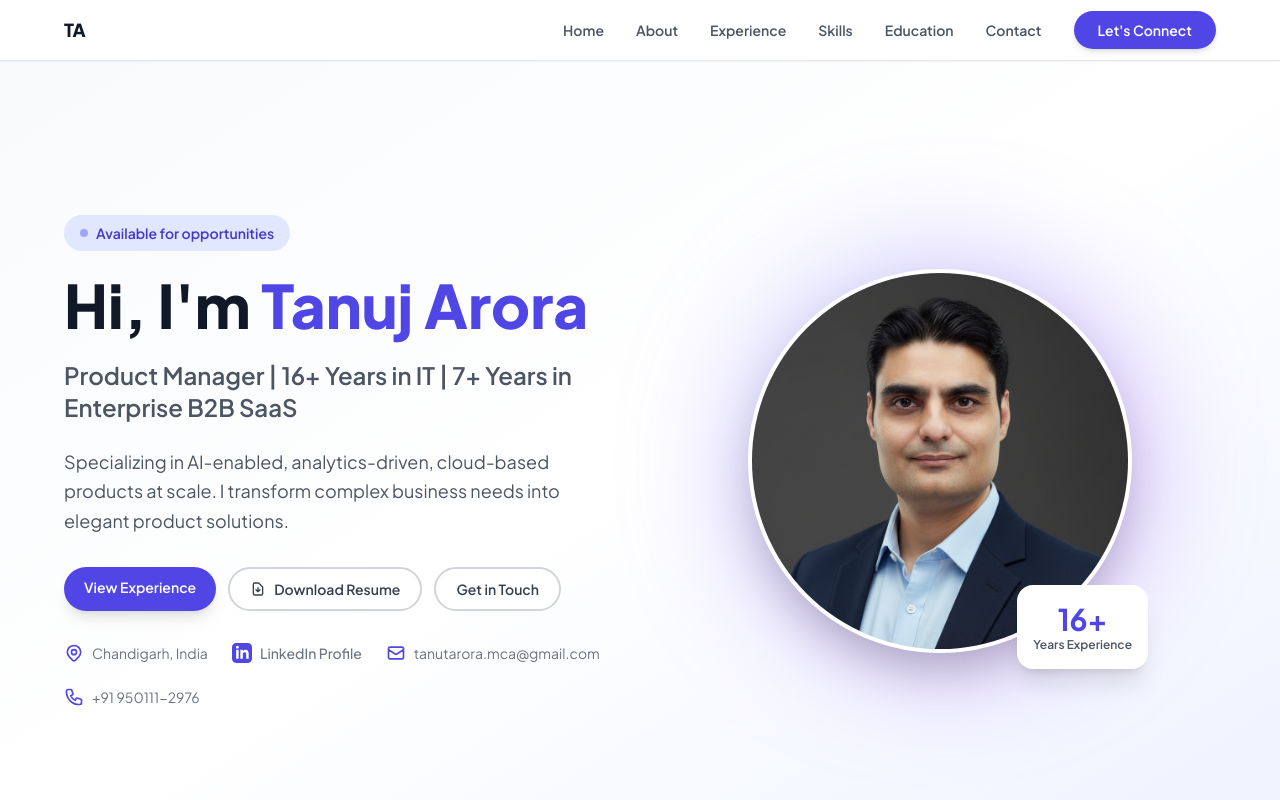
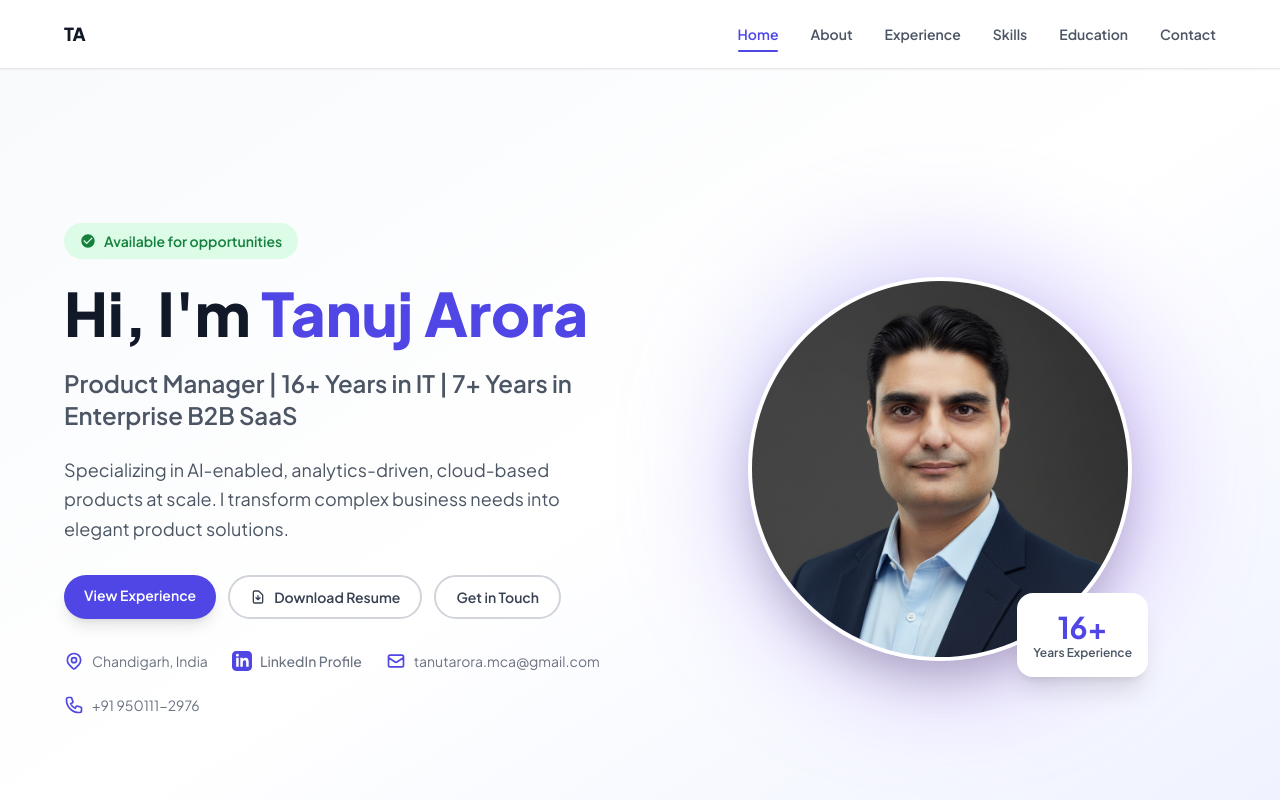
Before and after one commit to aroratanuj/aroratanuj-profile, a React (Vite) app: page / in a window 1280 px wide. Shown: the top 800 px of the page. Built offline with nearby package versions, Linux system fonts and the light colour scheme.

Commit message:
UI chnages

```diff
--- a/src/components/Hero.tsx
+++ b/src/components/Hero.tsx
@@ -1,12 +1,14 @@
 const Hero = () => {
   return (
-    <section className="min-h-screen flex items-center bg-gradient-to-br from-slate-50 via-white to-indigo-50 py-20">
+    <section id="home" className="min-h-screen flex items-center bg-gradient-to-br from-slate-50 via-white to-indigo-50 py-20">
       <div className="max-w-[1200px] mx-auto px-6 grid grid-cols-1 lg:grid-cols-2 gap-12 items-center">
         {/* Left Content */}
         <div className="order-2 lg:order-1">
-          <div className="inline-flex items-center gap-2 bg-indigo-100 text-indigo-700 px-4 py-2 rounded-full text-sm font-semibold mb-6">
-            <span className="w-2 h-2 bg-indigo-500 rounded-full animate-pulse"></span>
-            Available for opportunities
+          <div className="inline-flex items-center gap-2 bg-green-100 text-green-700 px-4 py-2 rounded-full text-sm font-semibold mb-6">
+            <svg className="w-4 h-4" fill="currentColor" viewBox="0 0 24 24">
+              <path d="M12 2C6.48 2 2 6.48 2 12s4.48 10 10 10 10-4.48 10-10S17.52 2 12 2zm-2 15l-5-5 1.41-1.41L10 14.17l7.59-7.59L19 8l-9 9z"/>
+            </svg>
+            <span>Available for opportunities</span>
           </div>
 
           <h1 className="text-4xl md:text-5xl lg:text-6xl font-extrabold text-gray-900 leading-tight mb-6">
--- a/src/components/Navbar.tsx
+++ b/src/components/Navbar.tsx
@@ -1,38 +1,92 @@
+import { useState, useEffect } from 'react';
+
 const Navbar = () => {
+  const [activeSection, setActiveSection] = useState('home');
+
   const navLinks = [
-    { name: 'Home', href: '#' },
-    { name: 'About', href: '#about' },
-    { name: 'Experience', href: '#experience' },
-    { name: 'Skills', href: '#skills' },
-    { name: 'Education', href: '#education' },
-    { name: 'Contact', href: '#contact' }
+    { name: 'Home', href: '#', id: 'home' },
+    { name: 'About', href: '#about', id: 'about' },
+    { name: 'Experience', href: '#experience', id: 'experience' },
+    { name: 'Skills', href: '#skills', id: 'skills' },
+    { name: 'Education', href: '#education', id: 'education' },
+    { name: 'Contact', href: '#contact', id: 'contact' }
   ];
+
+  useEffect(() => {
+    const handleScroll = () => {
+      const scrollPosition = window.scrollY + 200;
+
+      // Check if we're at the top of the page
+      if (scrollPosition < 300) {
+        setActiveSection('home');
+        return;
+      }
+
+      // Find which section is currently in view
+      for (const link of navLinks) {
+        if (link.id === 'home') continue; // Skip home, already handled above
+
+        const element = document.getElementById(link.id);
+        if (element) {
+          const { offsetTop, offsetHeight } = element;
+          if (
+            scrollPosition >= offsetTop &&
+            scrollPosition < offsetTop + offsetHeight
+          ) {
+            setActiveSection(link.id);
+            break;
+          }
+        }
+      }
+    };
+
+    window.addEventListener('scroll', handleScroll, { passive: true });
+    handleScroll(); // Initial check
+
+    return () => window.removeEventListener('scroll', handleScroll);
+  }, [navLinks]);
+
+  const handleNavClick = (e, id) => {
+    e.preventDefault();
+    const element = document.getElementById(id);
+    if (element) {
+      element.scrollIntoView({ behavior: 'smooth', block: 'start' });
+      setActiveSection(id);
+    }
+  };
 
   return (
     <nav className="sticky top-0 z-50 bg-white/95 backdrop-blur-md border-b border-gray-200 py-4 shadow-sm">
       <div className="max-w-[1200px] mx-auto px-6 flex justify-between items-center">
         <div className="font-extrabold text-lg tracking-tight text-gray-900">
+          <a
+            href="#"
+            onClick={(e) => handleNavClick(e, 'home')}
+            className="no-underline text-gray-900 hover:text-primary transition-colors duration-300"
+          >
             TA
+          </a>
         </div>
-        <ul className="flex gap-8 items-center">
-          {navLinks.map((link) => (
+        <ul className="flex gap-6 md:gap-8 items-center">
+          {navLinks.map((link) => {
+            const isActive = activeSection === link.id;
+            return (
               <li key={link.name}>
                 <a
                   href={link.href}
-                className="text-gray-600 no-underline text-sm font-semibold hover:text-primary transition-colors duration-300"
+                  onClick={(e) => handleNavClick(e, link.id)}
+                  className={`text-sm font-semibold transition-all duration-300 no-underline relative py-2 inline-block ${
+                    isActive ? 'text-primary' : 'text-gray-600 hover:text-primary'
+                  }`}
                 >
                   {link.name}
+                  {isActive && (
+                    <span className="absolute bottom-0 left-0 w-full h-0.5 bg-primary rounded-full"></span>
+                  )}
                 </a>
               </li>
-          ))}
-          <li>
-            <a
-              href="#contact"
-              className="bg-primary text-white px-6 py-2.5 rounded-full text-sm font-semibold hover:bg-indigo-700 transition-all duration-300 no-underline shadow-md hover:shadow-lg"
-            >
-              Let's Connect
-            </a>
-          </li>
+            );
+          })}
         </ul>
       </div>
     </nav>
--- a/src/components/Skills.tsx
+++ b/src/components/Skills.tsx
@@ -1,6 +1,39 @@
 import { skills } from '../data/portfolio';
 
 const Skills = () => {
+  const domainExpertise = [
+    {
+      name: 'Procurement',
+      icon: '🛒',
+      description: 'Strategic sourcing and vendor management'
+    },
+    {
+      name: 'Invoicing',
+      icon: '📄',
+      description: 'AP automation and invoice processing'
+    },
+    {
+      name: 'Procure to Pay',
+      icon: '💳',
+      description: 'End-to-end P2P workflow optimization'
+    },
+    {
+      name: 'Sourcing (RFx & Contract Management)',
+      icon: '📋',
+      description: 'Strategic sourcing and contract lifecycle'
+    },
+    {
+      name: 'FinTech',
+      icon: '💰',
+      description: 'Financial technology and payment systems'
+    },
+    {
+      name: 'Professional Services Automation',
+      icon: '⚡',
+      description: 'PSA platforms and resource management'
+    }
+  ];
+
   return (
     <section id="skills" className="py-24 bg-gradient-to-br from-slate-50 to-white">
       <div className="max-w-[1200px] mx-auto px-6">
@@ -13,6 +46,50 @@ const Skills = () => {
           </p>
         </div>
 
+        {/* Domain Expertise - Highlighted Section */}
+        <div className="mb-16">
+          <div className="bg-gradient-to-r from-indigo-600 to-purple-600 rounded-3xl p-8 md:p-12 shadow-2xl mb-8">
+            <div className="text-center mb-8">
+              <div className="inline-flex items-center gap-3 bg-white/20 text-white px-6 py-3 rounded-full mb-4">
+                <svg className="w-6 h-6" fill="none" stroke="currentColor" viewBox="0 0 24 24">
+                  <path strokeLinecap="round" strokeLinejoin="round" strokeWidth={2} d="M9 12l2 2 4-4M7.835 4.697a3.42 3.42 0 001.946-.806 3.42 3.42 0 014.438 0 3.42 3.42 0 001.946.806 3.42 3.42 0 013.138 3.138 3.42 3.42 0 00.806 1.946 3.42 3.42 0 010 4.438 3.42 3.42 0 00-.806 1.946 3.42 3.42 0 01-3.138 3.138 3.42 3.42 0 00-1.946.806 3.42 3.42 0 01-4.438 0 3.42 3.42 0 00-1.946-.806 3.42 3.42 0 01-3.138-3.138 3.42 3.42 0 00-.806-1.946 3.42 3.42 0 010-4.438 3.42 3.42 0 00.806-1.946 3.42 3.42 0 013.138-3.138z" />
+                </svg>
+                <span className="text-white font-bold text-lg">Domain Expertise</span>
+              </div>
+              <h3 className="text-2xl md:text-3xl font-extrabold text-white mb-4">
+                Specialized Industry Knowledge
+              </h3>
+              <p className="text-white/90 text-lg max-w-3xl mx-auto">
+                Deep expertise across critical business processes and enterprise domains, delivering strategic value through comprehensive understanding of industry workflows and pain points.
+              </p>
+            </div>
+
+            <div className="grid grid-cols-1 md:grid-cols-2 lg:grid-cols-3 gap-6">
+              {domainExpertise.map((domain, index) => (
+                <div
+                  key={index}
+                  className="bg-white/10 backdrop-blur-sm border border-white/20 rounded-2xl p-6 hover:bg-white/20 transition-all duration-300 hover:scale-105 hover:shadow-xl"
+                >
+                  <div className="flex items-start gap-4">
+                    <div className="w-14 h-14 bg-white/20 rounded-xl flex items-center justify-center flex-shrink-0 text-3xl">
+                      {domain.icon}
+                    </div>
+                    <div className="flex-1">
+                      <h4 className="text-xl font-bold text-white mb-2">
+                        {domain.name}
+                      </h4>
+                      <p className="text-white/80 text-sm leading-relaxed">
+                        {domain.description}
+                      </p>
+                    </div>
+                  </div>
+                </div>
+              ))}
+            </div>
+          </div>
+        </div>
+
+        {/* Traditional Skills Section */}
         <div className="grid grid-cols-1 md:grid-cols-2 lg:grid-cols-4 gap-6">
           {skills.map((skillGroup, index) => (
             <div
```
Lines whose indentation alone changed are shown as unchanged.
